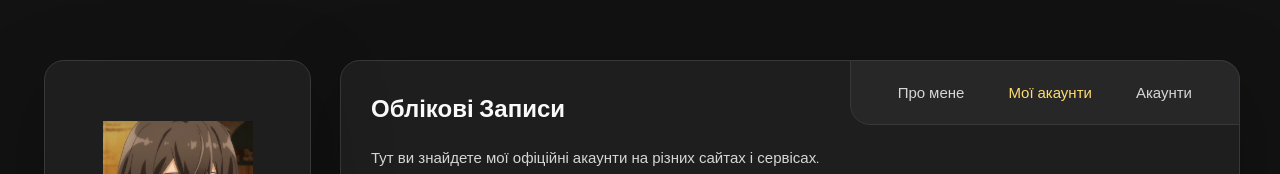
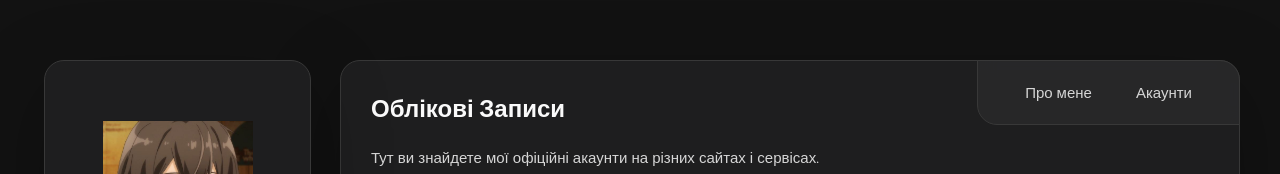
Before and after one commit to M1subi/M1subi, a plain HTML site: page accounts.html in a window 1280 px wide. Shown: the top 174 px of the page. Drawn offline with nearby package versions, Linux system fonts and the light colour scheme.

Commit message:
Update accounts.html

```diff
--- a/accounts.html
+++ b/accounts.html
@@ -141,10 +141,6 @@
 
           <li class="navbar-item">
             <button onclick="window.location.href='akinest.site';" class="navbar-link" data-nav-link>Про мене</button>
-          </li>
-
-          <li class="navbar-item">
-            <button class="navbar-link  active" data-nav-link>Мої акаунти</button>
           </li>
 
           <li class="navbar-item">
```
